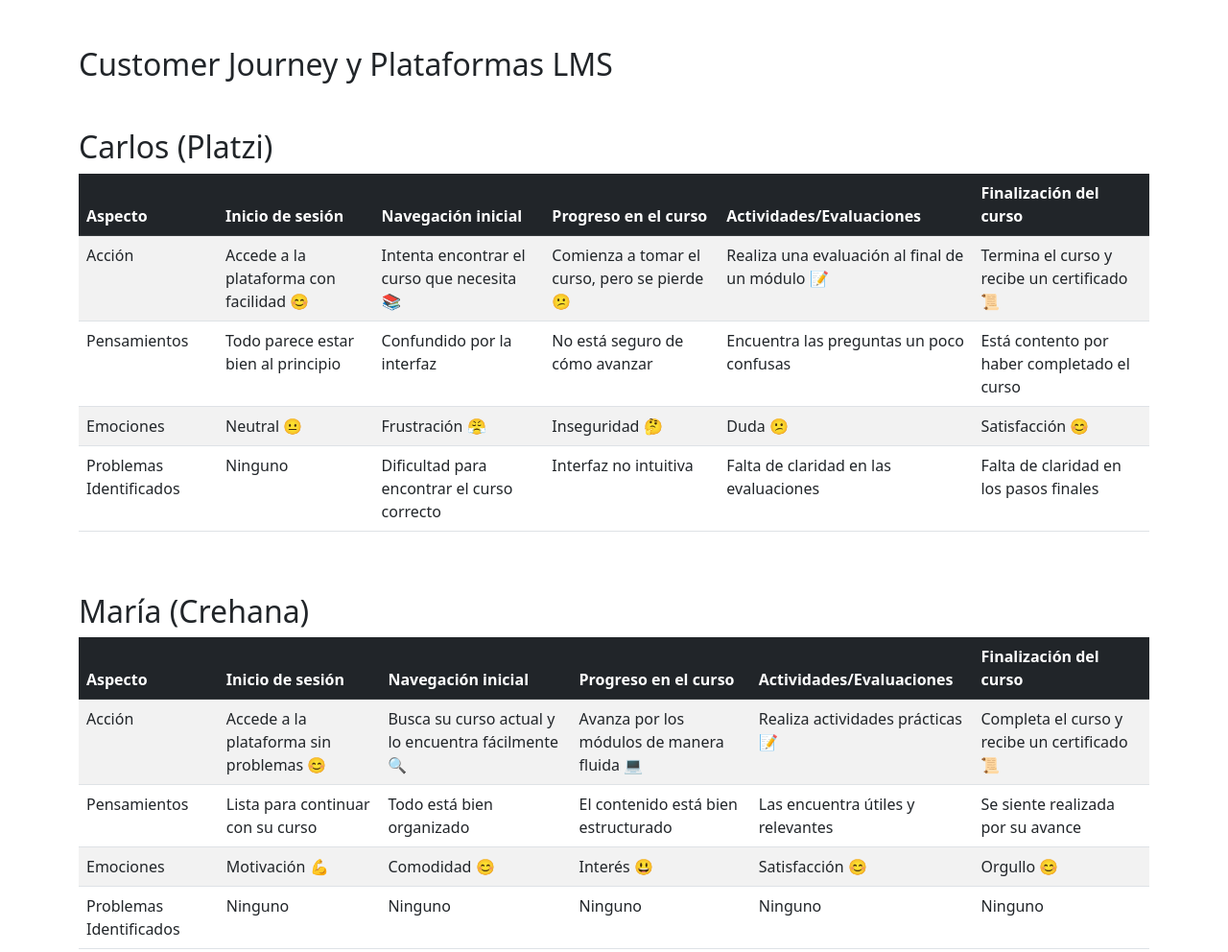
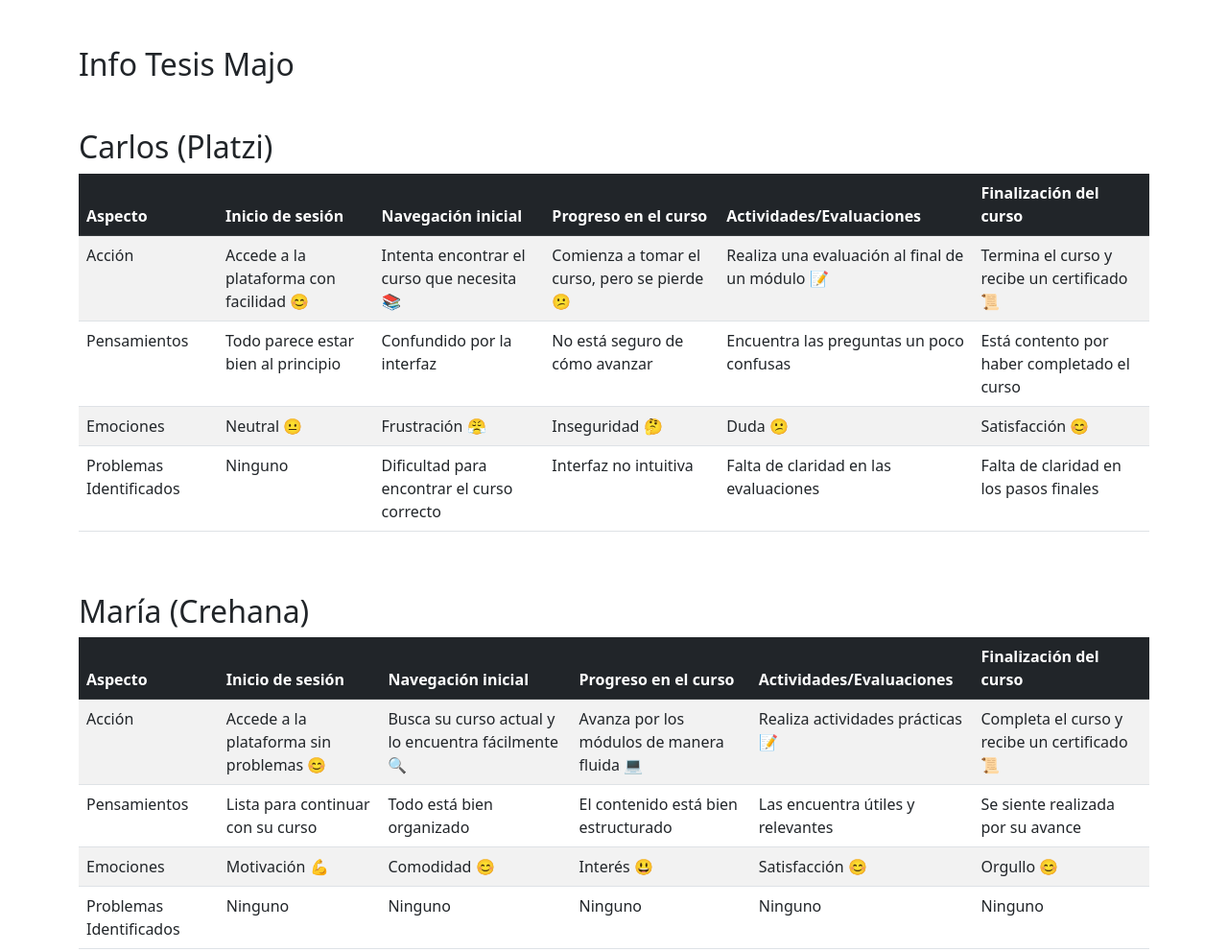
Before and after one commit to donnyvasquez/majo-resources, a plain HTML site: page index.html in a window 1280 px wide. Shown: the top 992 px of the page at 96% size. Drawn offline with nearby package versions, Linux system fonts and the light colour scheme.

Commit message:
Cambio de título

```diff
--- a/index.html
+++ b/index.html
@@ -3,12 +3,12 @@
 <head>
     <meta charset="UTF-8">
     <meta name="viewport" content="width=device-width, initial-scale=1.0">
-    <title>Customer Journey y Benchmarking</title>
+    <title>Info Tesis Majo</title>
     <link href="https://cdn.jsdelivr.net/npm/bootstrap@5.3.0/dist/css/bootstrap.min.css" rel="stylesheet">
 </head>
 <body>
   <div class="container my-5">
-    <h2>Customer Journey y Plataformas LMS</h2>
+    <h2>Info Tesis Majo</h2>
 
         <!-- Carlos (Platzi) -->
         <h2 class="mt-5">Carlos (Platzi)</h2>
```
